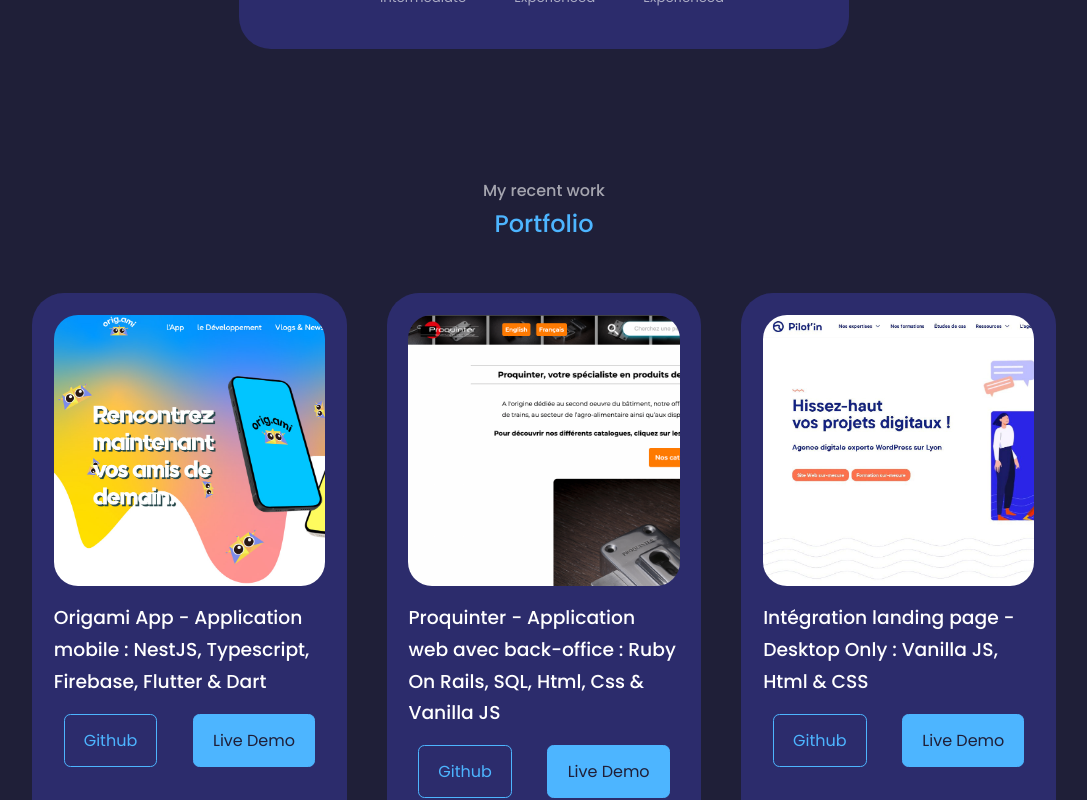
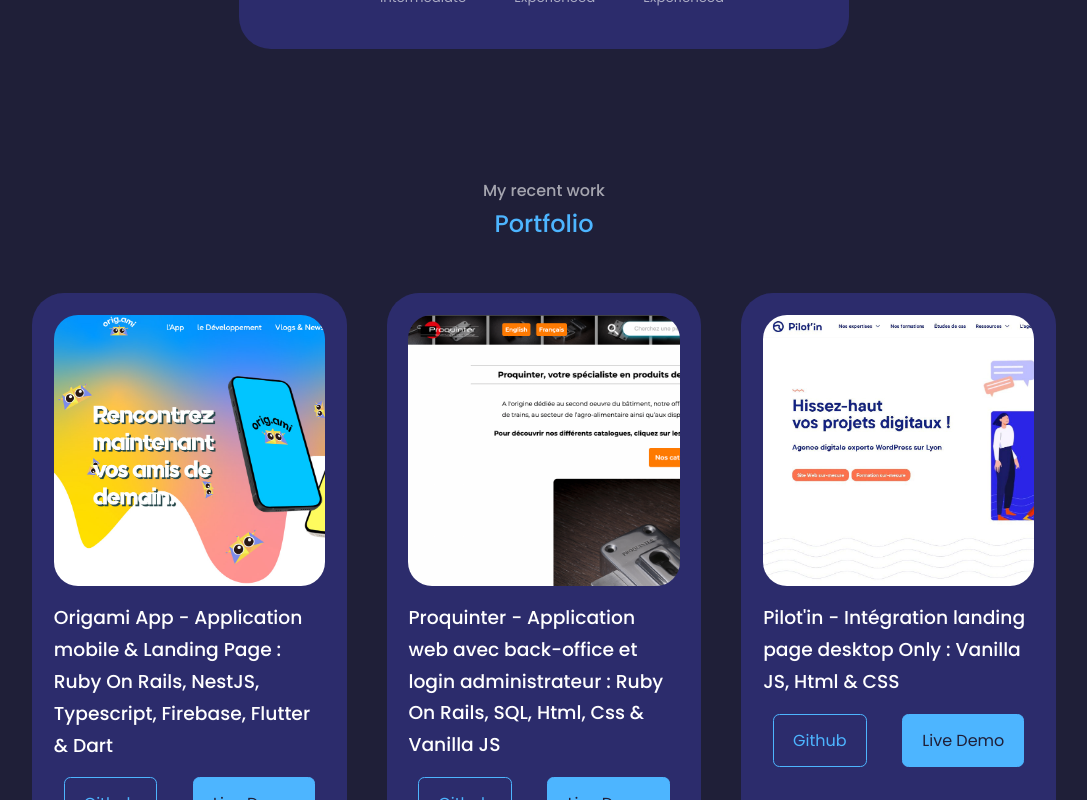
Before and after one commit to 85dev/portfolio-pushed, a React (Create React App) app: page / in a window 1280 px wide. Shown: the part 2000-2800 px from the top of the page, without its empty margins (96-1183 px from the left). Built offline with nearby package versions, Linux system fonts and the light colour scheme; no server answers.

Commit message:
push final 2

```diff
--- a/src/components/header/Header.jsx
+++ b/src/components/header/Header.jsx
@@ -27,6 +27,8 @@
                 <HeaderSocials />
             <div/>
 
+                <a href="#contact" className="scroll__down">Scroll Down</a>
+
             </div>
         </header>
     )
--- a/src/components/header/header.css
+++ b/src/components/header/header.css
@@ -78,6 +78,7 @@
     transform: rotate(90deg);
     font-weight: 200;
     font-size: 0.9rem;
+    padding-left: 1rem;
 }
 
 /* RESPONSIVE */
--- a/src/components/portfolio/Portfolio.jsx
+++ b/src/components/portfolio/Portfolio.jsx
@@ -10,21 +10,21 @@
     {
         id: 1,
         image: IMG1,
-        title: "Origami App - Application mobile : NestJS, Typescript, Firebase, Flutter & Dart",
+        title: "Origami App - Application mobile & Landing Page : Ruby On Rails, NestJS, Typescript, Firebase, Flutter & Dart",
         github: 'https://github.com/85dev/landingOrigami',
         demo: 'https://nameless-fortress-01398.herokuapp.com/'
     },
     {
         id: 2,
         image: IMG2,
-        title: 'Proquinter - Application web avec back-office : Ruby On Rails, SQL, Html, Css & Vanilla JS',
+        title: 'Proquinter - Application web avec back-office et login administrateur : Ruby On Rails, SQL, Html, Css & Vanilla JS',
         github: 'https://github.com/85dev/proquinter_web_app',
         demo: 'https://proquinter.com'
     },
     {
         id: 3,
         image: IMG3,
-        title: 'Intégration landing page - Desktop Only : Vanilla JS, Html & CSS',
+        title: "Pilot'in - Intégration landing page desktop Only : Vanilla JS, Html & CSS",
         github: 'https://github.com/85dev',
         demo: 'https://integration-test-dev.000webhostapp.com/'
     }
--- a/src/index.css
+++ b/src/index.css
@@ -130,11 +130,6 @@
 
 /* MEDIA QUERIES (BIG DEVICES) */
 
-@media screen and (max-width: 1024px) {
-    header {
-        height: 68vh;
-    }
-}
 
 /* MEDIA QUERIES (SMALL DEVICES) */
 
```
